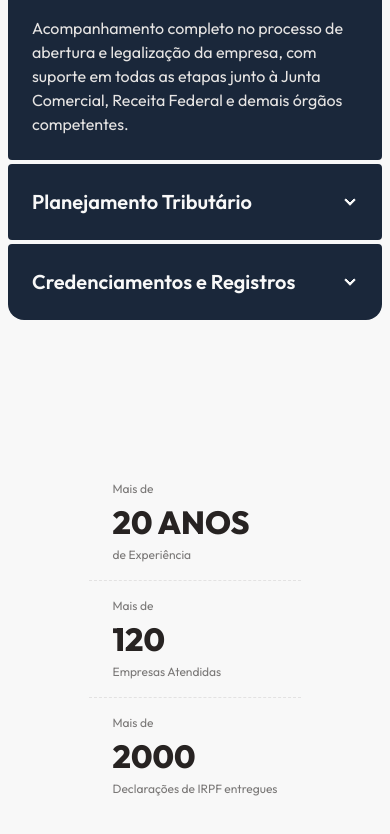
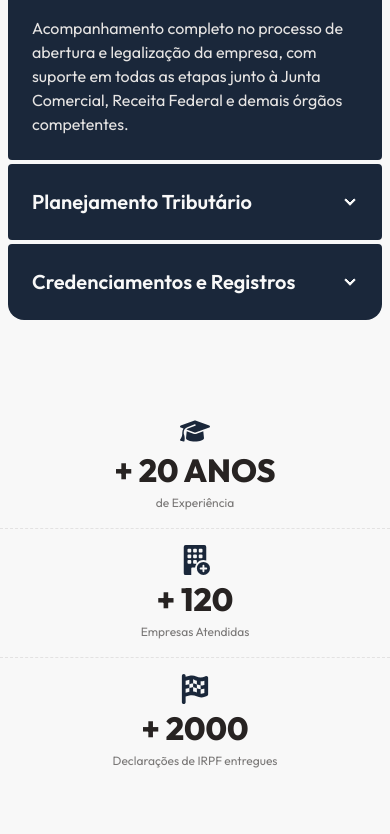
Before and after one commit to PedroVMLopes/cpmpaulista, a Next.js app: page / in a window 390 px wide. Shown: the part 4638-5472 px from the top of the page. Built offline with nearby package versions, Linux system fonts and the light colour scheme; a web font is replaced by a local one.

Commit message:
fix: Footer Numbers Improvement

```diff
--- a/components/Footer.tsx
+++ b/components/Footer.tsx
@@ -3,35 +3,37 @@ import { BsBuildingFillAdd } from "react-icons/bs";
 
 export default function Footer() {
     return (
-        <div className="mt-36 w-full flex flex-col items-center pb-10">
-            <div className="stats stats-vertical md:stats-horizontal">
-                <div className="stat">
-                    {/* <div className="stat-figure text-secondary text-3xl">
+        <div className="mt-20 md:mt-30 w-full flex flex-col items-center pb-10 mx-2 md:mx-0 sm:w-[90%]">
+            {/* Status Numbers */}
+            <div className="stats stats-vertical md:stats-horizontal w-full">
+                <div className="stat place-items-center">
+                    <div className="md:stat-figure text-secondary text-3xl">
                         <FaGraduationCap />
-                    </div> */}
-                    <div className="stat-title">Mais de</div>
-                    <div className="stat-value">20 ANOS</div>
+                    </div>
+                    {/* <div className="stat-title">Mais de</div> */}
+                    <div className="stat-value">+ 20 ANOS</div>
                     <div className="stat-desc">de Experiência</div>
                 </div>
 
-                <div className="stat">
-                    {/* <div className="stat-figure text-secondary text-3xl">
+                <div className="stat place-items-center">
+                    <div className="md:stat-figure text-secondary text-3xl">
                         <BsBuildingFillAdd />
-                    </div> */}
-                    <div className="stat-title">Mais de </div>
-                    <div className="stat-value">120</div>
+                    </div>
+                    {/* <div className="stat-title">Mais de</div> */}
+                    <div className="stat-value">+ 120</div>
                     <div className="stat-desc">Empresas Atendidas</div>
                 </div>
 
-                <div className="stat">
-                    {/* <div className="stat-figure text-secondary text-3xl">
+                <div className="stat place-items-center">
+                    <div className="md:stat-figure text-secondary text-3xl">
                         <FaFlagCheckered />
-                    </div> */}
-                    <div className="stat-title">Mais de</div>
-                    <div className="stat-value">2000</div>
+                    </div>
+                    {/* <div className="stat-title">Mais de</div> */}
+                    <div className="stat-value">+ 2000</div>
                     <div className="stat-desc">Declarações de IRPF entregues</div>
                 </div>
             </div>
+            {/* Bottom Card */}
         </div>
     )
 }
```
